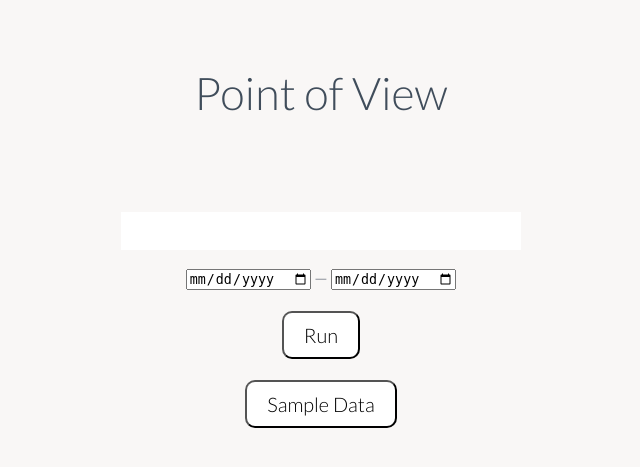
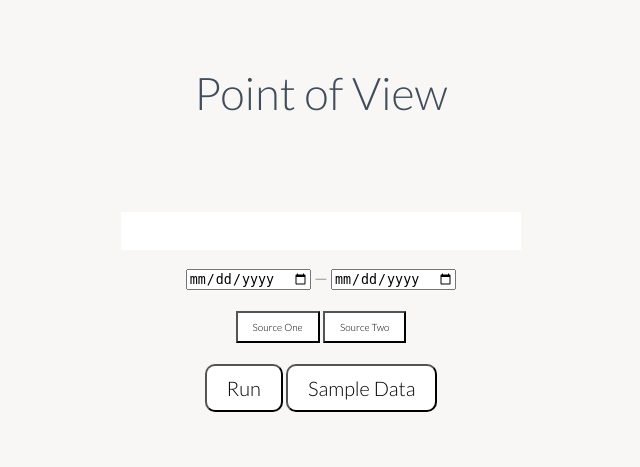
Before and after one commit to rosslh/Point-of-View, a Flask app: page / in a window 1280 px wide. Shown: the top 467 px of the page, without its empty margins (319-959 px from the left). Run offline with Flask 2, Linux system fonts and the light colour scheme.

Commit message:
Added drop down menu

```diff
--- a/templates/qHack.html
+++ b/templates/qHack.html
@@ -1,7 +1,6 @@
 <!DOCTYPE html>
 <html>
-<meta charset="utf-8" />
-
+<meta charset="utf-8"/>
 <head>
 <style>
     @import url('https://fonts.googleapis.com/css?family=Lato:300');
@@ -265,52 +264,64 @@
         padding: 10px 20px 10px 20px;
         text-decoration: none;
     }
+    .source {
+        background: #ffffff;
+        background-image: -webkit-linear-gradient(top, #ffffff, #ffffff);
+        background-image: -moz-linear-gradient(top, #ffffff, #ffffff);
+        background-image: -ms-linear-gradient(top, #ffffff, #ffffff);
+        background-image: -o-linear-gradient(top, #ffffff, #ffffff);
+        background-image: linear-gradient(to bottom, #ffffff, #ffffff);
+        font-family: 'Lato', sans-serif;
+        color: #000;
+        font-size: 10px;
+        padding: 8px 15px 8px 15px;
+        text-decoration: none;
+
+    }
+    .sourceDropDown{
+        color: black;
+        padding: 6px 8px;
+        text-decoration: none;
+        display: block;
+    }
 
     .btn:hover {
         text-decoration: none;
     }
 
 /* The container <div> - needed to position the dropdown content */
-
 .dropdown {
     position: relative;
     display: inline-block;
 }
 
 /* Dropdown Content (Hidden by Default) */
-
 .dropdown-content {
     display: none;
     position: absolute;
     background-color: #f1f1f1;
     min-width: 160px;
-            box-shadow: 0px 8px 16px 0px rgba(0, 0, 0, 0.2);
+    box-shadow: 0px 8px 16px 0px rgba(0,0,0,0.2);
     z-index: 1;
 }
 
 /* Links inside the dropdown */
-
 .dropdown-content a {
     color: black;
-            padding: 12px 16px;
+    padding: 8px 10px;
     text-decoration: none;
     display: block;
 }
 
 /* Change color of dropdown links on hover */
-
-        .dropdown-content a:hover {
-            background-color: #ddd
-        }
+.dropdown-content a:hover {background-color: #ddd}
 
 /* Show the dropdown menu on hover */
-
 .dropdown:hover .dropdown-content {
     display: block;
 }
 </style>
 </head>
-
 <body>
     <div>
         <h1>Point of View</h1>
@@ -326,10 +337,24 @@
             </div>
         </section>
         <input name="start" type="date"> &mdash; <input name="finish" type="date">
+        <br>
+        <br>
+        <div class="dropdown">
+            <button class="source">Source One</button>
+            <div class="dropdown-content">
+              <a href="#">CNN</a>
+              <a href="#">Huffington Post</a>
+            </div>
+        </div>
+        <div class="dropdown">
+            <button class="source">Source Two</button>
+            <div class="dropdown-content">
+              <a href="#">Fox News</a>
+              <a href="#">Breitbart</a>
+            </div>
+        </div>
         <br><br>
         <button type="submit" class="btn">Run</button>
-    </form>
-    <br>
         <div class="dropdown">
             <button class="btn">Sample Data</button>
             <div class="dropdown-content">
@@ -337,7 +362,7 @@
               <a href="#">Huffington Post / Breitbart</a>
             </div>
           </div>
+    </form>
     <br><br>
 </body>
-
 </html>
```
Lines whose indentation alone changed are shown as unchanged.
